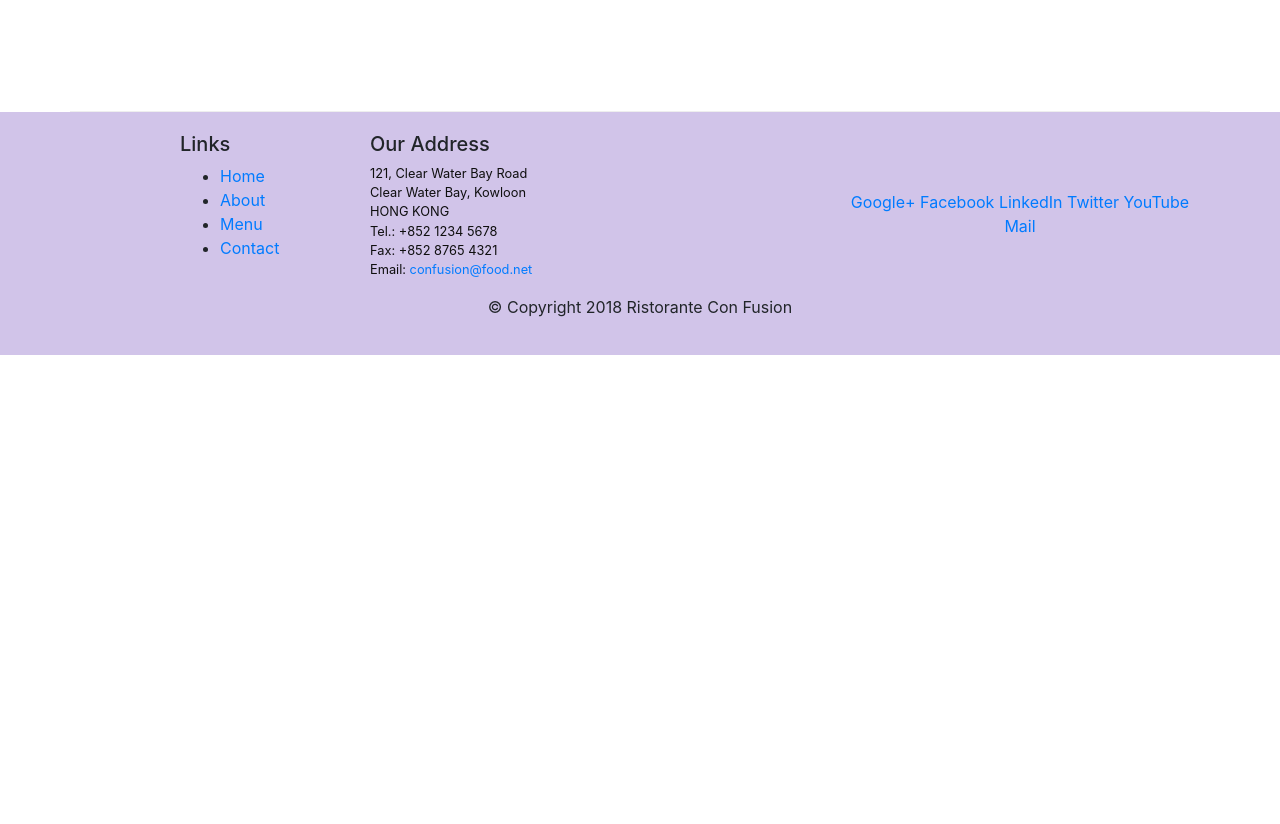
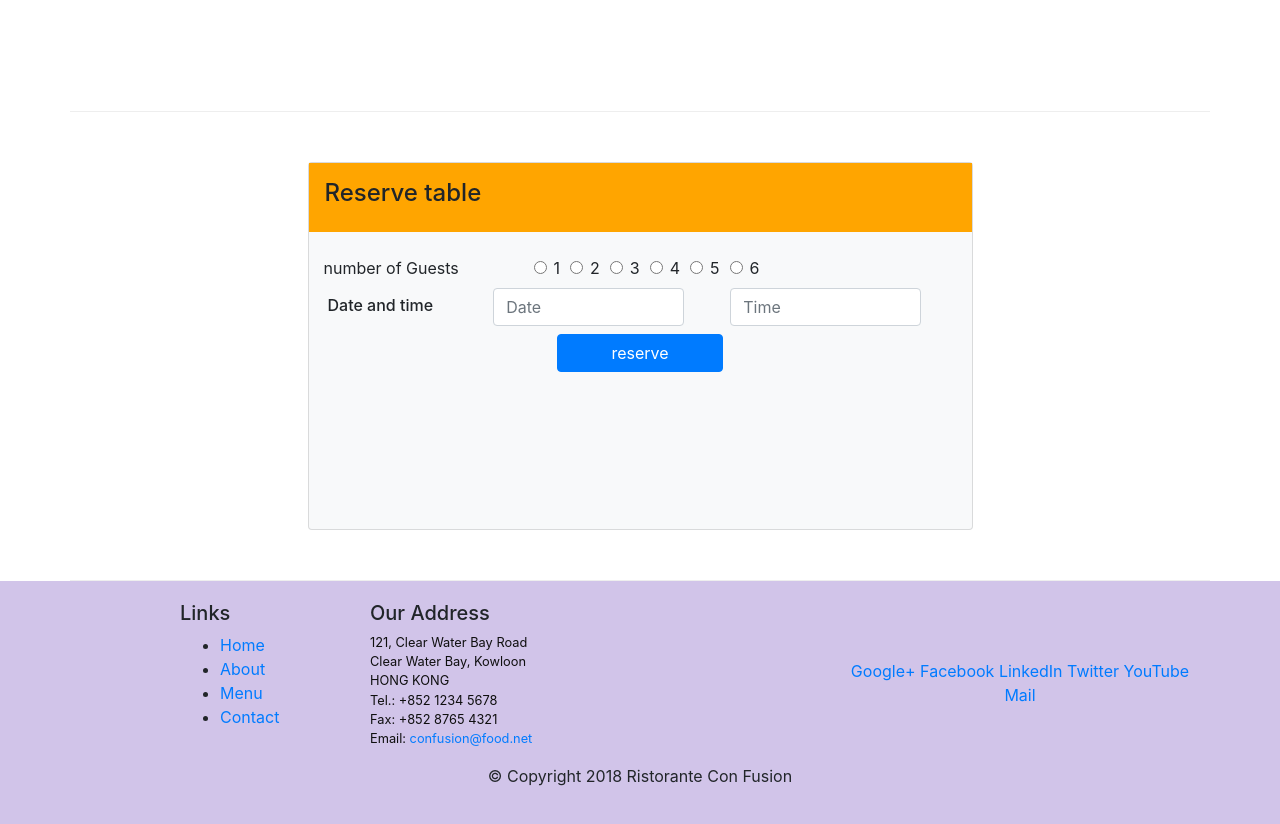
Before and after one commit to montasir34/coursera, a website: page index.html in a window 1280 px wide. Shown: the part 1392-2216 px from the top of the page. Before the commit the page ends 1747 px from the top, so only its background shows below. Drawn offline with nearby package versions, Linux system fonts and the light colour scheme.

Commit message:
modify css

```diff
--- a/css/styles.css
+++ b/css/styles.css
@@ -2,6 +2,11 @@
     margin:0px auto;
     padding:0px;
 }
+
+.form-check{
+    margin-left: 10px;
+}
+
 
 .row-content {
     margin:0px auto;
@@ -15,7 +20,19 @@
     margin:0px auto;
     padding: 20px 0px 20px 0px;
 }
-
+.card{
+    height: 23rem;
+}
+.bg-orange{
+    border: none;
+    border-radius: 4px;
+    padding: 8px;
+    background-color: orange;
+}
+.bg-yellow{
+    padding: 1rem !important;
+    background-color: orange;
+}
 
 .jumbotron {
     padding:70px 30px 70px 30px;
--- a/index.html
+++ b/index.html
@@ -61,6 +61,8 @@
                 <div class="col-12 col-sm">
                     <div class="col-12 col-sm align-self-center">
                     <img src="img/logo.png" class="img-fluid">
+                                    <button class="bg-orange px-2 ml-4">Reserve table</button>
+
                 </div>
             </div>
             </div>
@@ -70,16 +72,16 @@
     <div class="container">
         <div class="row row-content align-items-center">
             <div class="col-12 order-sm-last col-sm-4 col-md-3">
-                <span class="badge badge-danger">HOT</span><h2><span class="badge badge-pill badge-secondary">$4.99</span></h2>
+                Our Lipsmacking Culinary Creations
             </div>
             <div class="col  col-sm col-md">
                 <div class="media">
                     <img class="d-flex mr-3 img-thumbnail align-self-center"
                             src="img/uthappizza.png" alt="Uthappizza">
                     <div class="media-body">
-                        <h2 class="mt-0">Uthappizza</h2>
+                       <div class="row Our d-flex align-items-center"> <h2 class="mt-0">Uthappizza</h2> <span class="badge badge-danger mx-3">HOT</span><span class="badge badge-pill badge-secondary mx-3" >$4.99</span></div>
                         <p class="d-none d-sm-block">A unique combination of Indian Uthappam (pancake) and
-                            Italian pizza, topped with Cerignola olives, ripe vine
+                            Italian pizza, topped with Cerignola olives, ripe
                             cherry tomatoes, Vidalia onion, Guntur chillies and
                             Buffalo Paneer.</p>
                     </div>
@@ -93,9 +95,10 @@
                 <h3>This Month's Promotions</h3>
             </div>
             <div class="col col-sm col-md">
-                <h2>Weekend Grand Buffet</h2>
+               <div class="row d.flex align-items-center "><h2>Weekend Grand Buffet</h2><span class=" ml-3  badge bg-danger">NEW</span></div>
                 <p>Featuring mouthwatering combinations with a choice of five different salads, six enticing appetizers, six main entrees and five choicest desserts. Free flowing bubbly and soft drinks. All for just $19.99 per person </p>
             </div>
+            <img src="img/buffet.png" alt="">
         </div>
 
         <div class="row row-content align-items-center">
@@ -119,6 +122,99 @@
 
             </div>
         </div>
+
+
+        <style>
+            .card{
+                height: 23rem;
+            }
+            .bg-orange{
+                border: none;
+                border-radius: 4px;
+                padding: 8px;
+                background-color: orange;
+            }
+            .bg-yellow{
+                padding: 1rem !important;
+                background-color: orange;
+            }
+
+            .form-check{
+                margin-left: 10px;
+            }
+
+        </style>
+
+
+        <div class="row row-content justify-content-center  align-items-center">
+
+            <div class="card bg-light col-12   col-md-7">
+                    <div class="row bg-yellow px-4"> <h4>Reserve table </h2> </div>
+
+                <div class="row mt-4">
+                            <div class="col-4"> number of Guests</div>
+                <div class="form-check ml-1">
+                    <input class="form-check-input" type="radio" name="flexRadioDefault" id="flexRadioDefault1">
+                    <label class="form-check-label" for="flexRadioDefault1">
+                     1
+                    </label>
+                  </div>
+                <div class="form-check">
+                    <input class="form-check-input" type="radio" name="flexRadioDefault" id="flexRadioDefault1">
+                    <label class="form-check-label" for="flexRadioDefault1">
+                     2
+                    </label>
+                  </div>
+                <div class="form-check">
+                    <input class="form-check-input" type="radio" name="flexRadioDefault" id="flexRadioDefault1">
+                    <label class="form-check-label" for="flexRadioDefault1">
+                      3
+                    </label>
+                  </div>
+                <div class="form-check">
+                    <input class="form-check-input" type="radio" name="flexRadioDefault" id="flexRadioDefault1">
+                    <label class="form-check-label" for="flexRadioDefault1">
+                      4
+                    </label>
+                </div>
+                <div class="form-check">
+                    <input class="form-check-input" type="radio" name="flexRadioDefault" id="flexRadioDefault1">
+                    <label class="form-check-label" for="flexRadioDefault1">
+                     5
+                    </label>
+                  </div>
+                <div class="form-check">
+                    <input class="form-check-input" type="radio" name="flexRadioDefault" id="flexRadioDefault1">
+                    <label class="form-check-label" for="flexRadioDefault1">
+                      6
+                    </label>
+                  </div>
+                </div>
+
+
+                <div class="row">
+                    <h6 class="col-3 ml-1  mt-3 mb-2 ">  Date and time</h6>
+
+                    <div class="col-4 mt-2 mb-2">
+                        <input type="text" class="form-control" id="formGroupExampleInput" placeholder="Date">
+                      </div>
+                      <div class="ml-3 col-4 mt-2 mb-2">
+                        <input type="text" class="form-control" id="formGroupExampleInput2" placeholder="Time">
+                      </div>
+                </div>
+                    <div class="row justify-content-center">
+                <button type="button" class="btn btn-primary col-3">reserve</button>
+
+
+                    </div>
+
+
+                </div>
+              </div>
+        </div>
+
+
+
     </div>
 
     <footer class="footer">
```
